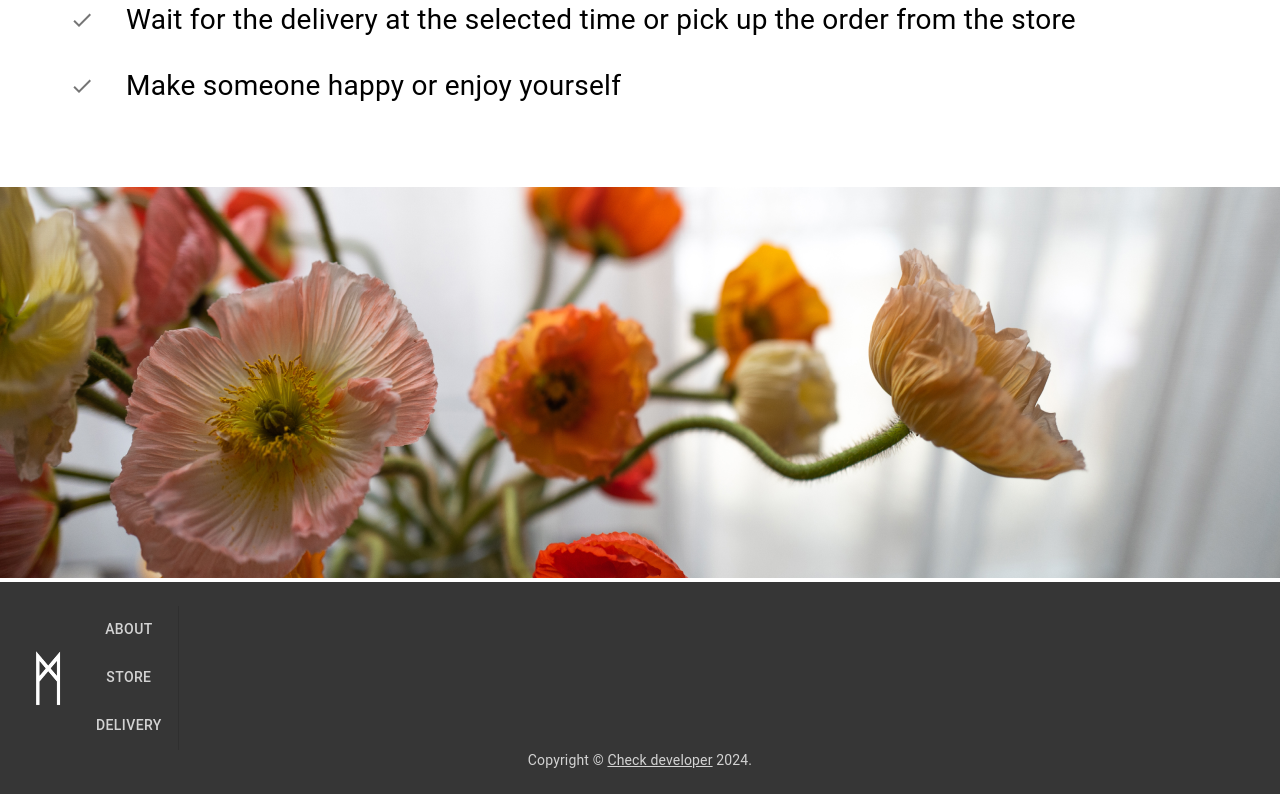
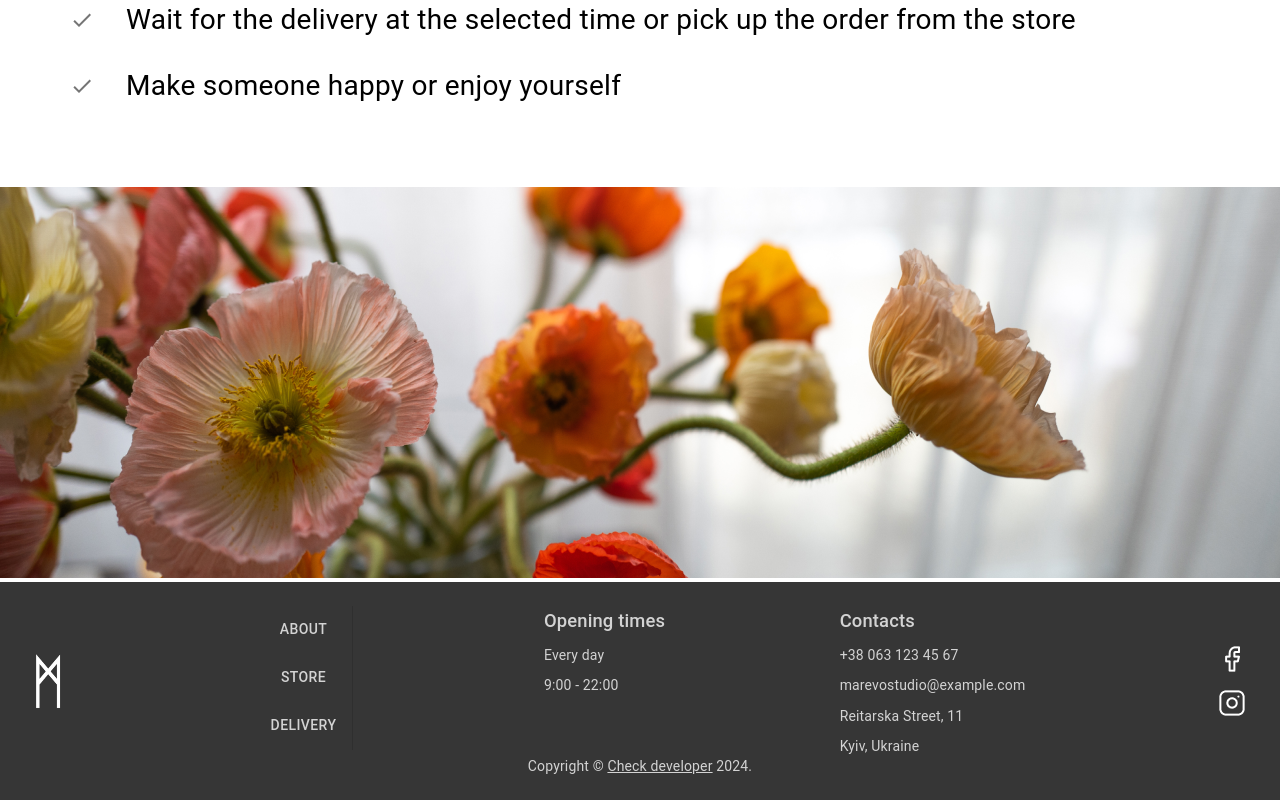
Before and after one commit to S-Chili/marevo, a React (Create React App) app: page / in a window 1280 px wide. Shown: the part 3777-4577 px from the top of the page. Built offline with nearby package versions, Linux system fonts and the light colour scheme.

Commit message:
footer almost done

```diff
--- a/src/components/Footer/Footer.jsx
+++ b/src/components/Footer/Footer.jsx
@@ -4,12 +4,14 @@ import Box from '@mui/material/Box';
 import Typography from '@mui/material/Typography';
 import Container from '@mui/material/Container';
 import Link from '@mui/material/Link';
-import footLogo from '../../logo512.png'
+import footLogo from '../../logo512.png';
 import { Button, Tab, Tabs } from '@mui/material';
+import FaceLogo from './facebook.png';
+import InstaLogo from './instagram.png';
 
 function Copyright() {
   return (
-    <Typography variant="body2" color='lightgray'>
+    <Typography variant="body2" color='lightgray' sx={{textAlign: 'center'}}>
       {'Copyright © '}
       <Link color="inherit" href="https://github.com/S-Chili">
         Check developer
@@ -36,7 +38,7 @@ export default function Footer({ value, handleChange }) {
             textAlign: 'center'
           }}
           >
-            <Box sx={{ display: 'flex', justifyContent: 'flex-start', flexDirection: 'row', alignItems: 'flex-start' }}>
+            <Box sx={{ display: 'flex', justifyContent: 'space-between', flexDirection: 'row', alignItems: 'self-start' }}>
                   <Box sx={{ alignSelf: 'center' }}>
                     <Button size="small" >
                         <img src={footLogo} alt="Logo" style={{ width: 52, height: 62 }}/>
@@ -53,18 +55,45 @@ export default function Footer({ value, handleChange }) {
                         <Tab label="Delivery" value={2} sx={{ color: 'lightgray'}}/>
                     </Tabs>
                   </Box>
-                  <Box>
-
+                  <Box sx={{ textAlign: 'start', marginLeft: 2, display: 'flex', flexDirection: 'column', gap: '10px' }}>
+                    <Typography variant="h6" color="lightgray" sx={{fontSize: '1.15rem'}}>
+                      Opening times
+                    </Typography>
+                    <Typography variant="body2" color="lightgray">
+                      Every day
+                    </Typography>
+                    <Typography variant="body2" color="lightgray">
+                      9:00 - 22:00
+                    </Typography>
                   </Box>
-                  <Box>
-
+                  <Box sx={{ textAlign: 'start', display: 'flex', flexDirection: 'column', gap: '10px' }}>
+                      <Typography variant="h6" color="lightgray" sx={{fontSize: '1.15rem'}}>
+                        Contacts
+                      </Typography>
+                       <Typography variant="body2" color="lightgray">
+                        +38 063 123 45 67
+                      </Typography>
+                       <Typography variant="body2" color="lightgray">
+                        marevostudio@example.com
+                      </Typography>
+                       <Typography variant="body2" color="lightgray">
+                        Reitarska Street, 11
+                      </Typography>
+                       <Typography variant="body2" color="lightgray">
+                        Kyiv, Ukraine
+                      </Typography>
                   </Box>
-                  <Box>
-
+                  <Box sx={{ display: 'flex', flexDirection: 'column', gap: 1, alignSelf: 'center' }}>
+                      <Button size="small">
+                        <img src={FaceLogo} alt="Facebook" />
+                      </Button>
+                      <Button size="small">
+                        <img src={InstaLogo} alt="Instagram"/>
+                    </Button>
                   </Box>
             </Box>
           <Container maxWidth="sm">
-            <Copyright />
+          <Copyright/>
           </Container>
         </Box>
     </ThemeProvider>
```
Also changed, not shown: src/components/Footer/facebook.png (added), src/components/Footer/instagram.png (added).
